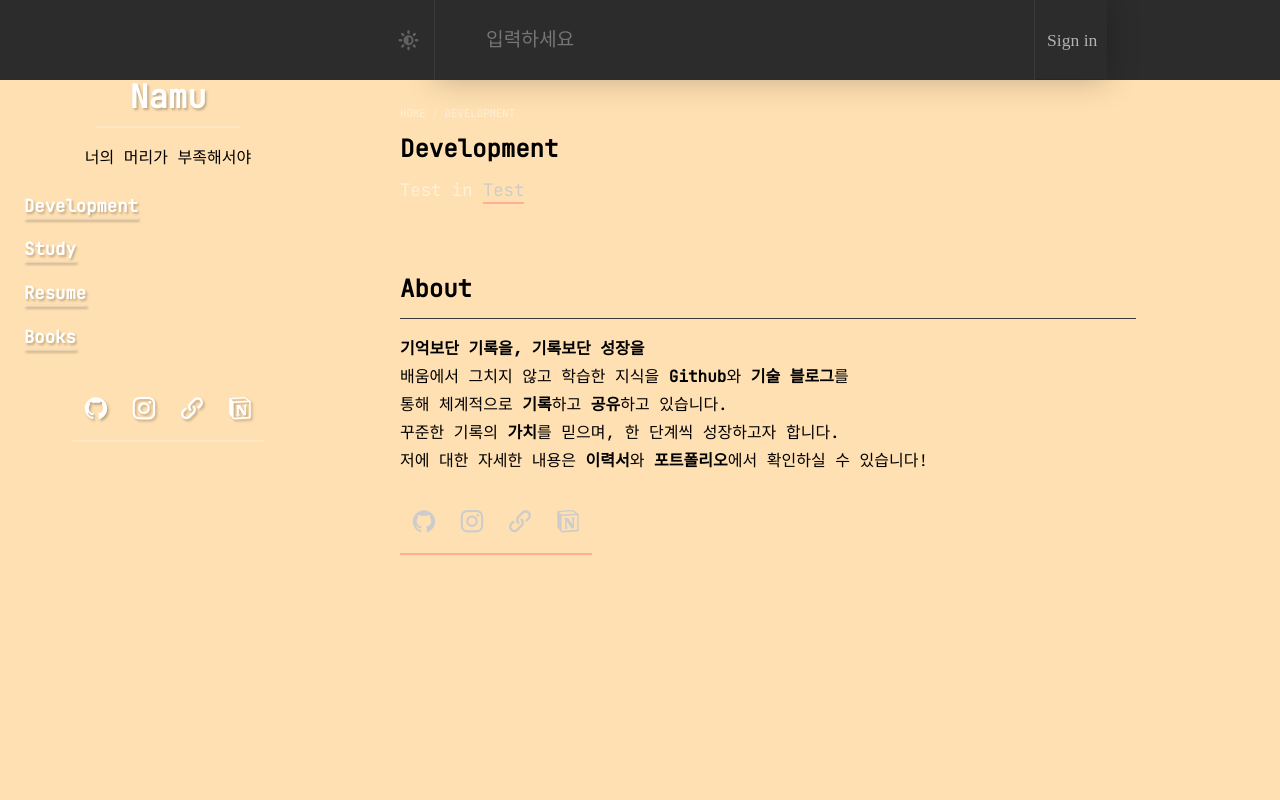
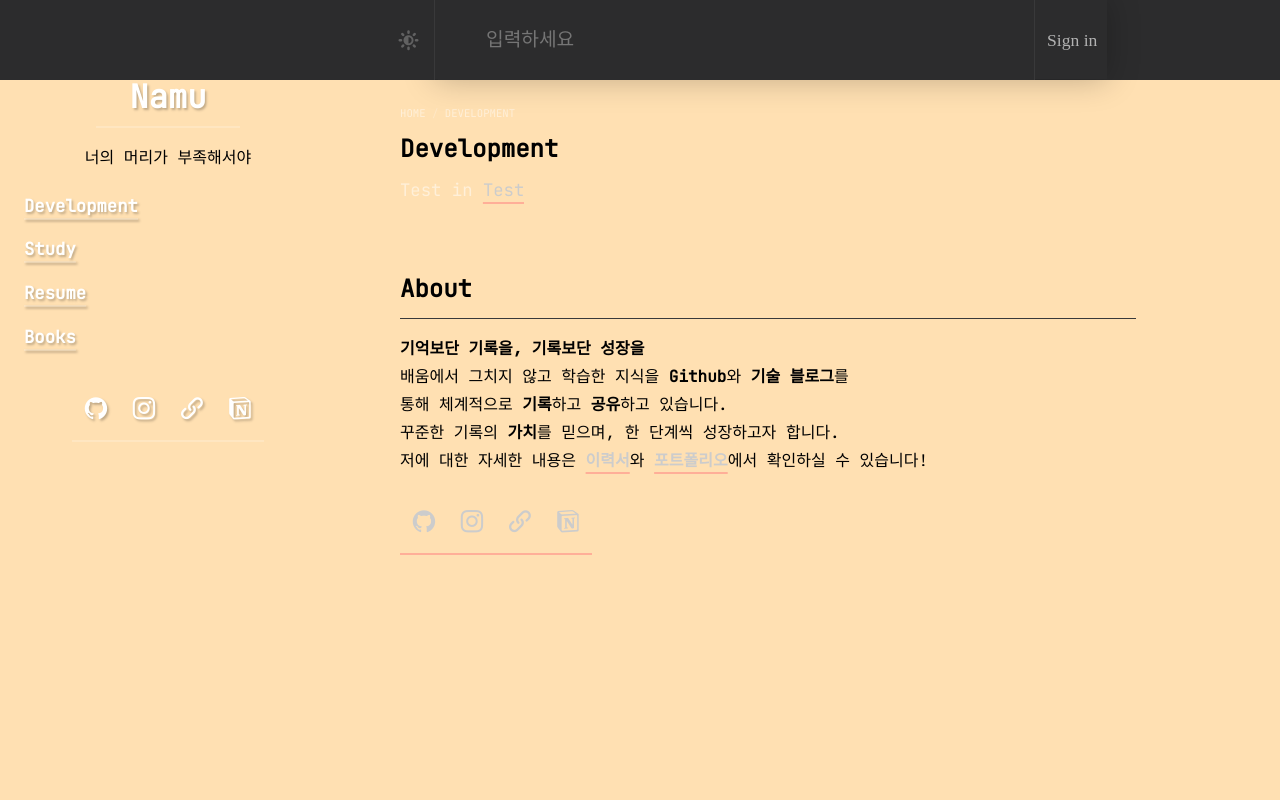
Before and after one commit to wsh6922/namu-frontend, a React (Vite) app: page / in a window 1280 px wide. Shown: the top 800 px of the page. Built offline with nearby package versions, Linux system fonts and the light colour scheme; a web font is replaced by a local one.

Commit message:
About 완료

```diff
--- a/src/assets/scss/section/_content.scss
+++ b/src/assets/scss/section/_content.scss
@@ -139,6 +139,23 @@
     clear: both;
 }
 
+aside .author p > strong > a {
+    color: #ccc;
+    text-decoration: underline;
+    transition: color 250ms, text-decoration-color 250ms, border-color 250ms;
+    text-decoration-color: rgba(255, 128, 128, 0.5);
+    border-color: rgba(255, 128, 128, 0.5);
+    text-decoration-style: solid;
+    text-underline-offset: .35rem;
+    text-decoration-thickness: 2px;
+}
+
+aside .author p > strong > a:hover  {
+    transition: color 50ms, text-decoration-color 50ms, border-color 50ms;
+    text-decoration-color: rgb(255, 128, 128);
+    border-color: rgb(255, 128, 128);
+}
+
 @media screen and (min-width: 42em) {
     .columns-1-2 {
         width: 50%;
--- a/src/components/Content.jsx
+++ b/src/components/Content.jsx
@@ -35,7 +35,7 @@ const Development = () => {
                                 배움에서 그치지 않고 학습한 지식을 <strong>Github</strong>와 <strong>기술 블로그</strong>를<br />
                                 통해 체계적으로 <strong>기록</strong>하고 <strong>공유</strong>하고 있습니다.<br />
                                 꾸준한 기록의 <strong>가치</strong>를 믿으며, 한 단계씩 성장하고자 합니다.<br />
-                                저에 대한 자세한 내용은 <strong>이력서</strong>와 <strong>포트폴리오</strong>에서 확인하실 수 있습니다!
+                                저에 대한 자세한 내용은 <strong><a href="">이력서</a></strong>와 <strong><a href="">포트폴리오</a></strong>에서 확인하실 수 있습니다!
                             </p>
                             <div className="sidebar-social">
                                 <ul>
```
